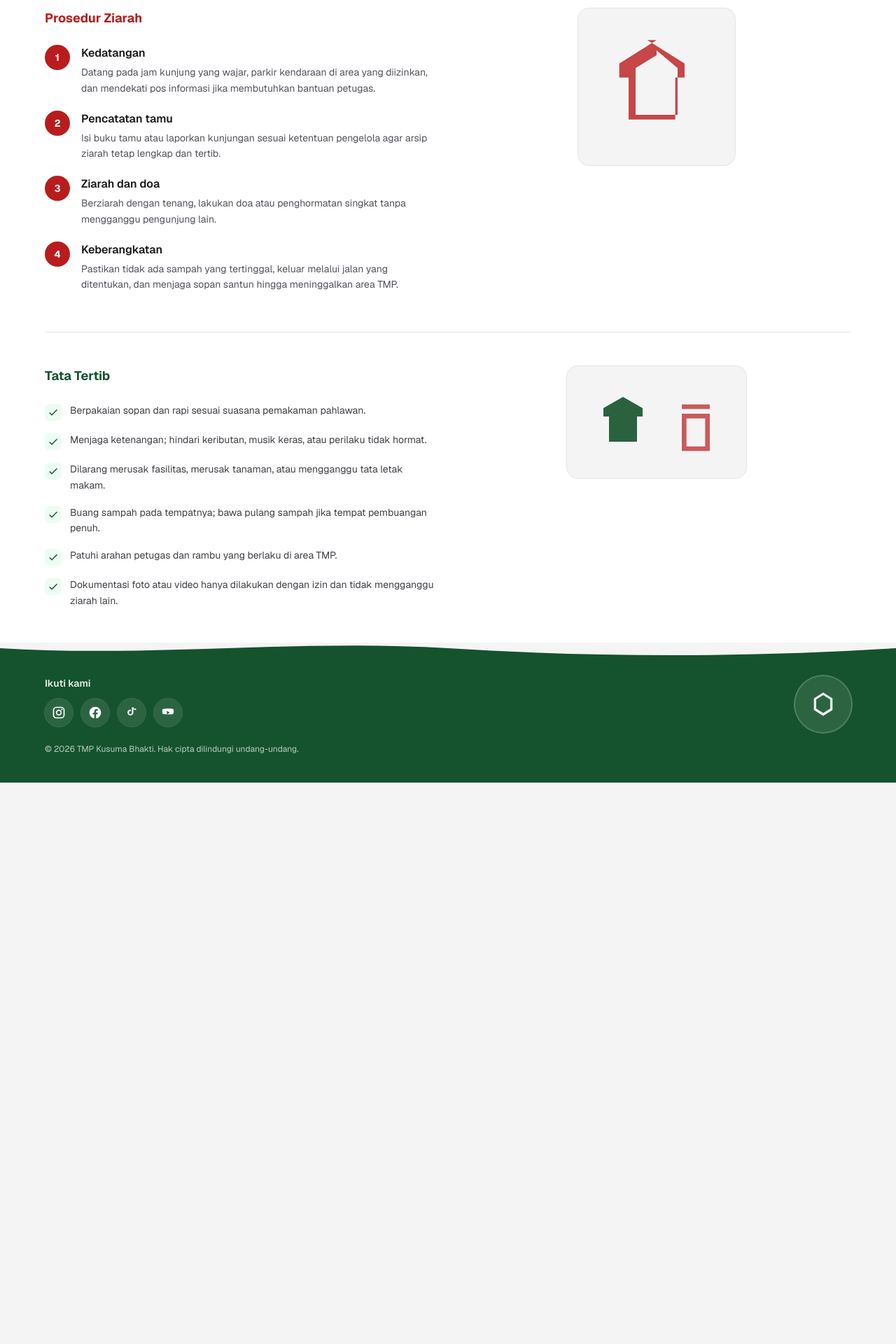
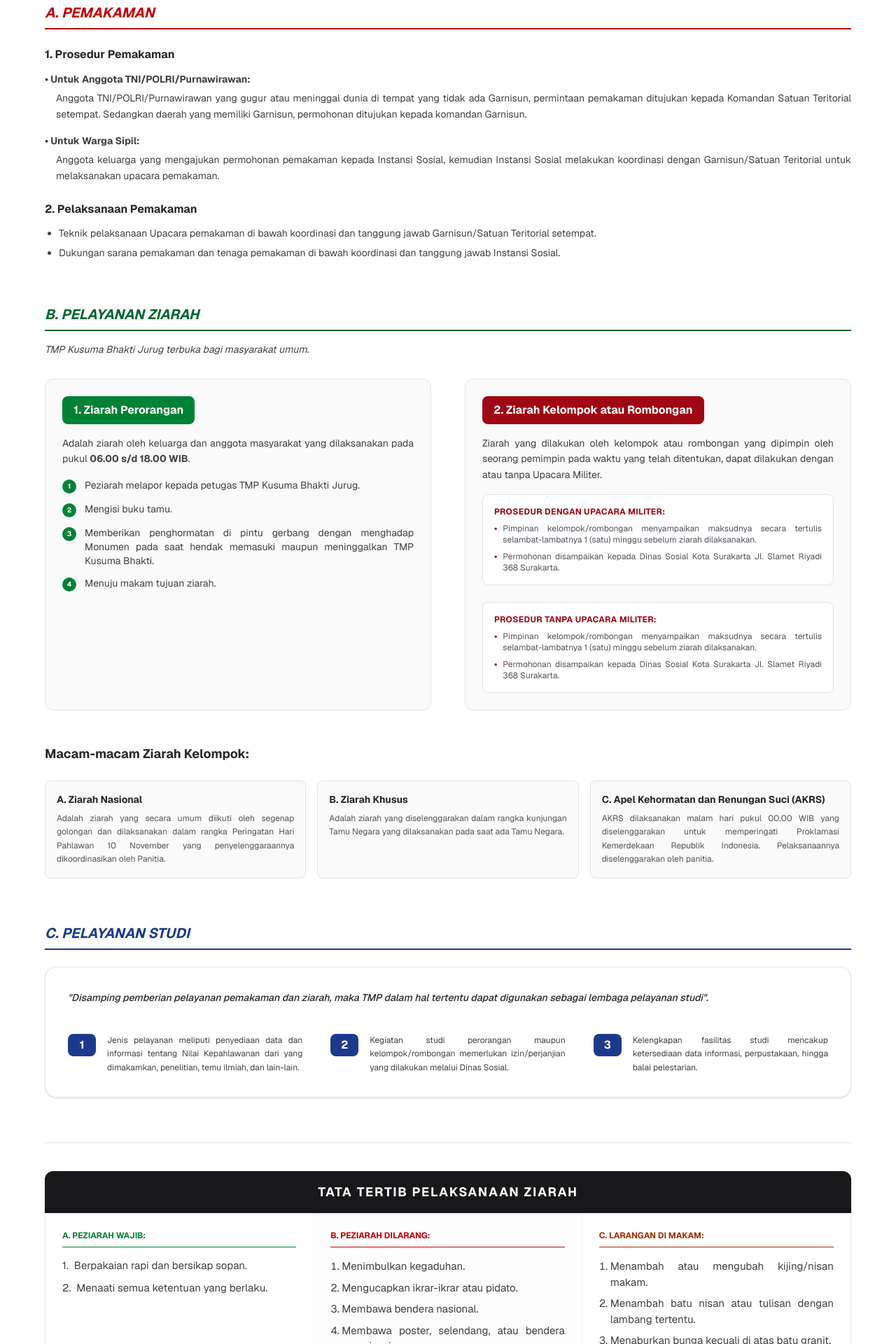
Before and after one commit to adindafdl/tmp, a Next.js app: page /prosedur in a window 1280 px wide. Shown: the part 260-2180 px from the top of the page at 70% size. Before the commit the page ends 1378 px from the top, so only its background shows below. Built offline with nearby package versions, Linux system fonts and the light colour scheme.

Commit message:
revisi jenis pelayanan dan tata tertib

```diff
--- a/src/app/page.tsx
+++ b/src/app/page.tsx
@@ -122,7 +122,7 @@ export default async function HomePage() {
               </svg>
             </div>
             <h2 className="text-lg font-bold text-zinc-900">
-              Prosedur &amp; Tata Tertib
+              Jenis Layanan &amp; Tata Tertib
             </h2>
             <p className="mt-2 text-sm leading-relaxed text-zinc-600">
               Tata cara ziarah dan peraturan di area TMP agar kegiatan berjalan
--- a/src/app/prosedur/page.tsx
+++ b/src/app/prosedur/page.tsx
@@ -1,135 +1,212 @@
-export default function ProsedurPage() {
-  const langkah = [
+export default function PelayananPage() {
+  const prosedurPemakaman = [
     {
-      judul: 'Kedatangan',
-      teks: 'Datang pada jam kunjung yang wajar, parkir kendaraan di area yang diizinkan, dan mendekati pos informasi jika membutuhkan bantuan petugas.',
+      kategori: "Untuk Anggota TNI/POLRI/Purnawirawan:",
+      detail: "Anggota TNI/POLRI/Purnawirawan yang gugur atau meninggal dunia di tempat yang tidak ada Garnisun, permintaan pemakaman ditujukan kepada Komandan Satuan Teritorial setempat. Sedangkan daerah yang memiliki Garnisun, permohonan ditujukan kepada komandan Garnisun."
     },
     {
-      judul: 'Pencatatan tamu',
-      teks: 'Isi buku tamu atau laporkan kunjungan sesuai ketentuan pengelola agar arsip ziarah tetap lengkap dan tertib.',
-    },
-    {
-      judul: 'Ziarah dan doa',
-      teks: 'Berziarah dengan tenang, lakukan doa atau penghormatan singkat tanpa mengganggu pengunjung lain.',
-    },
-    {
-      judul: 'Keberangkatan',
-      teks: 'Pastikan tidak ada sampah yang tertinggal, keluar melalui jalan yang ditentukan, dan menjaga sopan santun hingga meninggalkan area TMP.',
-    },
+      kategori: "Untuk Warga Sipil:",
+      detail: "Anggota keluarga yang mengajukan permohonan pemakaman kepada Instansi Sosial, kemudian Instansi Sosial melakukan koordinasi dengan Garnisun/Satuan Teritorial untuk melaksanakan upacara pemakaman."
+    }
   ];
 
-  const tataTertib = [
-    'Berpakaian sopan dan rapi sesuai suasana pemakaman pahlawan.',
-    'Menjaga ketenangan; hindari keributan, musik keras, atau perilaku tidak hormat.',
-    'Dilarang merusak fasilitas, merusak tanaman, atau mengganggu tata letak makam.',
-    'Buang sampah pada tempatnya; bawa pulang sampah jika tempat pembuangan penuh.',
-    'Patuhi arahan petugas dan rambu yang berlaku di area TMP.',
-    'Dokumentasi foto atau video hanya dilakukan dengan izin dan tidak mengganggu ziarah lain.',
+  const ziarahPerorangan = [
+    'Peziarah melapor kepada petugas TMP Kusuma Bhakti Jurug.',
+    'Mengisi buku tamu.',
+    'Memberikan penghormatan di pintu gerbang dengan menghadap Monumen pada saat hendak memasuki maupun meninggalkan TMP Kusuma Bhakti.',
+    'Menuju makam tujuan ziarah.',
+  ];
+
+  const ziarahKelompokUmum = [
+    'Pimpinan kelompok/rombongan menyampaikan maksudnya secara tertulis selambat-lambatnya 1 (satu) minggu sebelum ziarah dilaksanakan.',
+    'Permohonan disampaikan kepada Dinas Sosial Kota Surakarta Jl. Slamet Riyadi 368 Surakarta.',
+  ];
+
+  const jenisMacamZiarah = [
+    { kode: 'a', judul: 'Ziarah Nasional', teks: 'Adalah ziarah yang secara umum diikuti oleh segenap golongan dan dilaksanakan dalam rangka Peringatan Hari Pahlawan 10 November yang penyelenggaraannya dikoordinasikan oleh Panitia.' },
+    { kode: 'b', judul: 'Ziarah Khusus', teks: 'Adalah ziarah yang diselenggarakan dalam rangka kunjungan Tamu Negara yang dilaksanakan pada saat ada Tamu Negara.' },
+    { kode: 'c', judul: 'Apel Kehormatan dan Renungan Suci (AKRS)', teks: 'AKRS dilaksanakan malam hari pukul 00.00 WIB yang diselenggarakan untuk memperingati Proklamasi Kemerdekaan Republik Indonesia. Pelaksanaannya diselenggarakan oleh panitia.' },
   ];
 
   return (
     <div className="bg-white px-4 py-12">
       <div className="mx-auto max-w-6xl">
-        <h1 className="text-2xl font-bold text-zinc-900 sm:text-3xl">
-          Prosedur Ziarah &amp; Tata Tertib
-        </h1>
-        <p className="mt-2 max-w-2xl text-sm text-zinc-600">
-          Panduan ringkas bagi pengunjung umum agar kegiatan ziarah berjalan tertib dan
-          menghormati makam pahlawan.
+        <header className="mb-12">
+          <h1 className="text-3xl font-bold text-zinc-900">Jenis Pelayanan & Tata Tertib</h1>
+          <p className="mt-2 text-zinc-600 text-justify">
+            Informasi lengkap mengenai layanan pemakaman, ziarah, studi, dan tata tertib pelaksanaan kunjungan di TMP Kusuma Bhakti Jurug Surakarta.
           </p>
+        </header>
 
-        <div className="mt-10 grid gap-10 lg:grid-cols-2 lg:items-start">
-          <section aria-labelledby="prosedur-heading">
-            <h2
-              id="prosedur-heading"
-              className="text-lg font-bold text-[#b91c1c]"
-            >
-              Prosedur Ziarah
+        {/* ── A. PEMAKAMAN ── */}
+        <section className="mt-10">
+          <h2 className="text-xl font-bold text-red-700 border-b-2 border-red-700 pb-2 uppercase italic">
+            A. Pemakaman
           </h2>
-            <ol className="mt-6 space-y-5">
-              {langkah.map((item, i) => (
-                <li key={item.judul} className="flex gap-4">
-                  <span
-                    className="flex h-9 w-9 shrink-0 items-center justify-center rounded-full bg-[#b91c1c] text-sm font-bold text-white"
-                    aria-hidden
-                  >
-                    {i + 1}
-                  </span>
+          <div className="mt-6 space-y-6">
             <div>
-                    <p className="font-semibold text-zinc-900">{item.judul}</p>
-                    <p className="mt-1 text-sm leading-relaxed text-zinc-600">
-                      {item.teks}
+              <h3 className="font-bold text-zinc-800 mb-3">1. Prosedur Pemakaman</h3>
+              <ul className="space-y-4">
+                {prosedurPemakaman.map((item, i) => (
+                  <li key={i} className="text-sm text-zinc-700 text-justify leading-relaxed">
+                    <span className="font-bold block mb-1">• {item.kategori}</span>
+                    <span className="pl-4 block">{item.detail}</span>
+                  </li>
+                ))}
+              </ul>
+            </div>
+            <div>
+              <h3 className="font-bold text-zinc-800 mb-3">2. Pelaksanaan Pemakaman</h3>
+              <ul className="space-y-2 text-sm text-zinc-700 text-justify list-disc pl-5">
+                <li>Teknik pelaksanaan Upacara pemakaman di bawah koordinasi dan tanggung jawab Garnisun/Satuan Teritorial setempat.</li>
+                <li>Dukungan sarana pemakaman dan tenaga pemakaman di bawah koordinasi dan tanggung jawab Instansi Sosial.</li>
+              </ul>
+            </div>
+          </div>
+        </section>
+
+        {/* ── B. PELAYANAN ZIARAH ── */}
+        <section className="mt-16">
+          <h2 className="text-xl font-bold text-green-800 border-b-2 border-green-800 pb-2 uppercase italic">
+            B. Pelayanan Ziarah
+          </h2>
+          <p className="mt-4 text-sm text-zinc-700 italic">TMP Kusuma Bhakti Jurug terbuka bagi masyarakat umum.</p>
+
+          <div className="mt-8 grid gap-12 lg:grid-cols-2">
+            <div className="bg-zinc-50 p-6 rounded-xl border border-zinc-200">
+              <h3 className="font-bold text-white bg-green-700 px-4 py-2 rounded-lg inline-block mb-4">
+                1. Ziarah Perorangan
+              </h3>
+              <p className="text-sm text-zinc-700 text-justify mb-4 leading-relaxed">
+                Adalah ziarah oleh keluarga dan anggota masyarakat yang dilaksanakan pada pukul <strong>06.00 s/d 18.00 WIB</strong>.
               </p>
-                  </div>
+              <ol className="space-y-3">
+                {ziarahPerorangan.map((item, i) => (
+                  <li key={i} className="flex gap-3 text-sm text-zinc-700 text-justify">
+                    <span className="flex h-5 w-5 shrink-0 items-center justify-center rounded-full bg-green-700 text-white text-[10px] font-bold mt-0.5">{i + 1}</span>
+                    <span>{item}</span>
                   </li>
                 ))}
               </ol>
-          </section>
+            </div>
 
-          <div
-            className="hidden justify-center lg:flex"
-            aria-hidden
-          >
-            <div className="rounded-2xl bg-zinc-100 p-8 ring-1 ring-zinc-200">
-              <svg
-                className="h-40 w-40 text-[#b91c1c]/80"
-                fill="currentColor"
-                viewBox="0 0 24 24"
-              >
-                <path d="M12 2 4 7v3h2v9h10v-9h2V7l-8-5Zm0 2.2L16.5 8V18h-9V8L12 5.2Z" />
-              </svg>
+            <div className="bg-zinc-50 p-6 rounded-xl border border-zinc-200">
+              <h3 className="font-bold text-white bg-red-800 px-4 py-2 rounded-lg inline-block mb-4">
+                2. Ziarah Kelompok atau Rombongan
+              </h3>
+              <p className="text-sm text-zinc-700 text-justify mb-4 leading-relaxed">
+                Ziarah yang dilakukan oleh kelompok atau rombongan yang dipimpin oleh seorang pemimpin pada waktu yang telah ditentukan, dapat dilakukan dengan atau tanpa Upacara Militer.
+              </p>
+
+              <div className="space-y-6">
+                <div className="p-4 bg-white rounded-lg border border-zinc-200">
+                  <h4 className="font-bold text-xs text-red-800 mb-2 uppercase tracking-wide">Prosedur dengan Upacara Militer:</h4>
+                  <ul className="space-y-2">
+                    {ziarahKelompokUmum.map((item, i) => (
+                      <li key={i} className="text-xs text-zinc-600 text-justify flex gap-2">
+                        <span className="text-red-800 font-bold">•</span> {item}
+                      </li>
+                    ))}
+                  </ul>
+                </div>
+
+                <div className="p-4 bg-white rounded-lg border border-zinc-200">
+                  <h4 className="font-bold text-xs text-red-800 mb-2 uppercase tracking-wide">Prosedur tanpa Upacara Militer:</h4>
+                  <ul className="space-y-2">
+                    {ziarahKelompokUmum.map((item, i) => (
+                      <li key={i} className="text-xs text-zinc-600 text-justify flex gap-2">
+                        <span className="text-red-800 font-bold">•</span> {item}
+                      </li>
+                    ))}
+                  </ul>
+                </div>
               </div>
             </div>
           </div>
 
-        <section
-          className="mt-14 border-t border-zinc-200 pt-12"
-          aria-labelledby="tata-heading"
-        >
-          <div className="grid gap-10 lg:grid-cols-2 lg:items-start">
-            <div>
-              <h2
-                id="tata-heading"
-                className="text-lg font-bold text-[#14532d]"
-              >
-                Tata Tertib
+          {/* Judul Macam Ziarah */}
+          <div className="mt-12">
+            <h3 className="text-lg font-bold text-zinc-800 mb-6">Macam-macam Ziarah Kelompok:</h3>
+            <div className="grid gap-4 md:grid-cols-3">
+              {jenisMacamZiarah.map((item) => (
+                <div key={item.kode} className="p-4 bg-zinc-50 rounded-lg border border-zinc-200">
+                  <h4 className="font-bold text-sm text-zinc-800 mb-2">{item.kode.toUpperCase()}. {item.judul}</h4>
+                  <p className="text-xs text-zinc-600 text-justify leading-relaxed">{item.teks}</p>
+                </div>
+              ))}
+            </div>
+          </div>
+        </section>
+
+        {/* ── C. PELAYANAN STUDI ── */}
+        <section className="mt-16">
+          <h2 className="text-xl font-bold text-blue-900 border-b-2 border-blue-900 pb-2 uppercase italic">
+            C. Pelayanan Studi
           </h2>
-              <ul className="mt-6 space-y-4">
-                {tataTertib.map((rule) => (
-                  <li key={rule} className="flex gap-3 text-sm leading-relaxed text-zinc-700">
-                    <span
-                      className="mt-0.5 flex h-6 w-6 shrink-0 items-center justify-center rounded-md bg-[#ecfdf3] text-[#14532d]"
-                      aria-hidden
-                    >
-                      <svg className="h-4 w-4" fill="currentColor" viewBox="0 0 24 24">
-                        <path d="M9 16.2 4.8 12l-1.4 1.4L9 19 21 7l-1.4-1.4L9 16.2z" />
-                      </svg>
-                    </span>
-                    <span>{rule}</span>
-                  </li>
-                ))}
+          <div className="mt-6 p-8 rounded-2xl border border-zinc-200 bg-white shadow-sm relative overflow-hidden">
+            <p className="text-sm text-zinc-800 text-justify leading-relaxed mb-10 italic font-medium">
+              "Disamping pemberian pelayanan pemakaman dan ziarah, maka TMP dalam hal tertentu dapat digunakan sebagai lembaga pelayanan studi".
+            </p>
+
+            <div className="grid gap-10 md:grid-cols-3">
+              <div className="flex items-start gap-4">
+                <div className="w-10 h-8 bg-blue-900 text-white flex items-center justify-center rounded-lg font-bold shrink-0">1</div>
+                <p className="text-xs text-zinc-700 text-justify leading-relaxed">
+                  Jenis pelayanan meliputi penyediaan data dan informasi tentang Nilai Kepahlawanan dari yang dimakamkan, penelitian, temu ilmiah, dan lain-lain.
+                </p>
+              </div>
+              <div className="flex items-start gap-4">
+                <div className="w-10 h-8 bg-blue-900 text-white flex items-center justify-center rounded-lg font-bold shrink-0">2</div>
+                <p className="text-xs text-zinc-700 text-justify leading-relaxed">
+                  Kegiatan studi perorangan maupun kelompok/rombongan memerlukan izin/perjanjian yang dilakukan melalui Dinas Sosial.
+                </p>
+              </div>
+              <div className="flex items-start gap-4">
+                <div className="w-10 h-8 bg-blue-900 text-white flex items-center justify-center rounded-lg font-bold shrink-0">3</div>
+                <p className="text-xs text-zinc-700 text-justify leading-relaxed">
+                  Kelengkapan fasilitas studi mencakup ketersediaan data informasi, perpustakaan, hingga balai pelestarian.
+                </p>
+              </div>
+            </div>
+          </div>
+        </section>
+
+        {/* ── TATA TERTIB ── */}
+        <section className="mt-16 pt-10 border-t border-zinc-200">
+           <div className="bg-zinc-900 text-white p-4 rounded-t-xl text-center">
+              <h2 className="text-lg font-bold uppercase tracking-widest">Tata Tertib Pelaksanaan Ziarah</h2>
+           </div>
+           <div className="grid md:grid-cols-3 gap-0 border-x border-b border-zinc-200 rounded-b-xl overflow-hidden">
+              <div className="p-6 border-r border-zinc-100">
+                <h5 className="font-bold text-green-700 mb-4 border-b pb-2 uppercase text-xs">A. Peziarah Wajib:</h5>
+                <ul className="text-xs space-y-3 text-zinc-700">
+                  <li className="flex gap-2 text-[15px]"><span>1.</span> <span className="text-[15px] text-justify">Berpakaian rapi dan bersikap sopan.</span></li>
+                  <li className="flex gap-2 text-[15px]"><span>2.</span> <span className="text-[15px] text-justify">Menaati semua ketentuan yang berlaku.</span></li>
                 </ul>
               </div>
-            <div
-              className="hidden justify-center lg:flex"
-              aria-hidden
-            >
-              <div className="flex items-end gap-4 rounded-2xl bg-zinc-100 p-8 ring-1 ring-zinc-200">
-                <svg
-                  className="h-24 w-24 text-[#14532d]/90"
-                  fill="currentColor"
-                  viewBox="0 0 24 24"
-                >
-                  <path d="M12 3 5 7v3h2v9h10v-9h2V7l-7-4Z" />
-                </svg>
-                <svg
-                  className="h-20 w-20 text-[#b91c1c]/70"
-                  fill="currentColor"
-                  viewBox="0 0 24 24"
-                >
-                  <path d="M6 2h12v2H6V2zm0 4h12v16H6V6zm2 2v12h8V8H8z" />
-                </svg>
+              <div className="p-6 border-r border-zinc-100 bg-zinc-50/50">
+                <h5 className="font-bold text-red-700 mb-4 border-b pb-2 uppercase text-xs">B. Peziarah Dilarang:</h5>
+                <ul className="text-[15px] space-y-2 text-zinc-700 list-decimal pl-4">
+                  <li className="text-justify">Menimbulkan kegaduhan.</li>
+                  <li className="text-justify">Mengucapkan ikrar-ikrar atau pidato.</li>
+                  <li className="text-justify">Membawa bendera nasional.</li>
+                  <li className="text-justify">Membawa poster, selendang, atau bendera organisasi.</li>
+                  <li className="text-justify">Menginjak kijing dan nisan makam.</li>
+                  <li className="text-justify">Membuang sampah sembarangan.</li>
+                  <li className="text-justify">Mengambil gambar atau video tanpa izin.</li>
+                  <li className="text-justify">Makan, minum, dan merokok di area makam.</li>
+                  <li className="text-justify">Memakai kacamata hitam di area makam.</li>
+                  <li className="text-justify">Kegiatan yang bertentangan dengan norma yang berlaku.</li>
+                </ul>
               </div>
+              <div className="p-6">
+                <h5 className="font-bold text-orange-800 mb-4 border-b pb-2 uppercase text-xs">C. Larangan di Makam:</h5>
+                <ul className="text-[15px] space-y-2 text-zinc-700 list-decimal pl-4">
+                  <li className="text-justify">Menambah atau mengubah kijing/nisan makam.</li>
+                  <li className="text-justify">Menambah batu nisan atau tulisan dengan lambang tertentu.</li>
+                  <li className="text-justify">Menaburkan bunga kecuali di atas batu granit.</li>
+                  <li className="text-justify">Meletakkan vas, pot, kendi, atau benda lain di atas makam.</li>
+                </ul>
               </div>
            </div>
         </section>
--- a/src/app/sejarah/page.tsx
+++ b/src/app/sejarah/page.tsx
@@ -5,12 +5,17 @@ export default function SejarahPage() {
         <h1 className="text-2xl font-bold text-zinc-900 sm:text-3xl">
           Sejarah TMP Kusuma Bhakti
         </h1>
+        <div className="text-justify space-y-4 text-gray-700">
         <div className="prose prose-zinc mt-8 max-w-none space-y-4 text-sm leading-relaxed text-zinc-700 sm:text-base">
           <p>
             Taman Makam Pahlawan (TMP) Kusuma Bhakti didirikan sebagai wujud penghormatan
             negara kepada para pahlawan yang telah berjuang mempertahankan kedaulatan dan
             keutuhan bangsa. Area ini menjadi ruang peringatan sekaligus sumber inspirasi
             bagi generasi muda.
+            Secara arsitektur, TMP ini memiliki:
+            Gerbang Utama: Yang megah dengan nuansa militer dan kebangsaan.
+            Monumen/Tugu Pahlawan: Terletak di tengah sebagai titik pusat penghormatan.
+            Blok Makam: Terbagi menjadi beberapa blok berdasarkan kategori kesatuan atau waktu gugurnya.
           </p>
           <p>
             Di dalam kompleks TMP, tersusun makam-makam yang menggambarkan perjalanan
@@ -24,6 +29,7 @@ export default function SejarahPage() {
             pahlawan, sekaligus menyebarkan nilai-nilai kepahlawanan kepada khalayak
             luas.
           </p>
+          </div>
         </div>
       </div>
     </div>
```
Also changed, not shown: 1 other file (tests, documents, lock files or other folders). Lines whose indentation alone changed are shown as unchanged.
